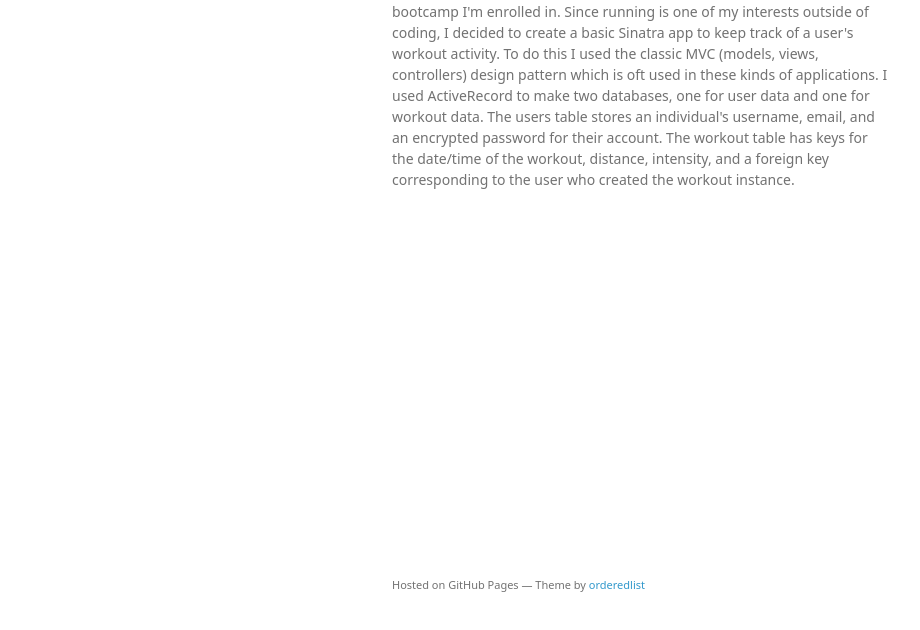
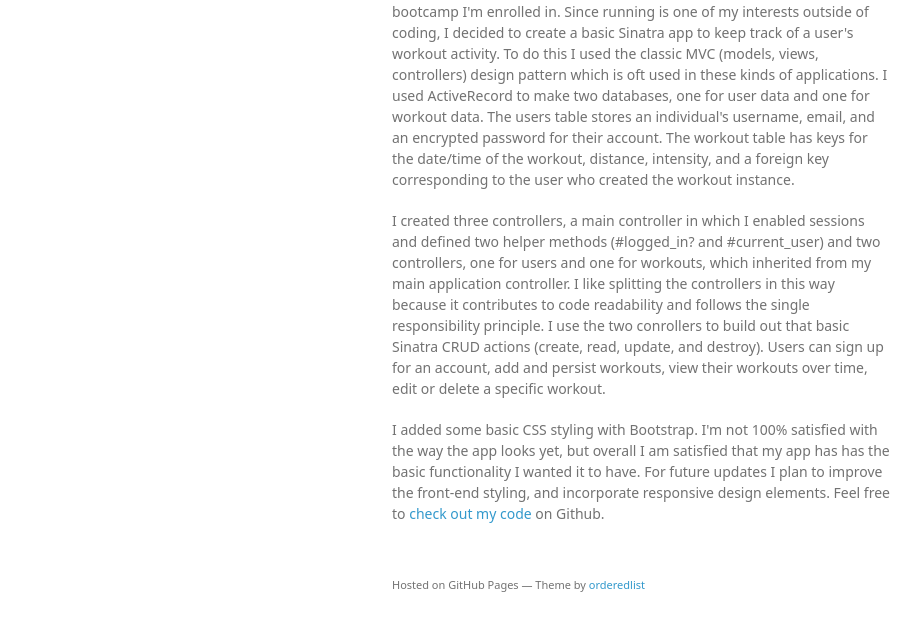
Before and after one commit to lizdenhup/lizdenhup.github.io, a plain HTML site: page index.html in a window 1280 px wide. Shown: the part 136-766 px from the top of the page, without its empty margins (178-1098 px from the left). Drawn offline with Linux system fonts and the light colour scheme; a web font is replaced by a local one.

Commit message:
blog update

```diff
--- a/index.html
+++ b/index.html
@@ -36,6 +36,19 @@ account. The workout table has keys for the date/time of the workout, distance,
 created the workout instance.
 </p>
 
+<p>
+  I created three controllers, a main controller in which I enabled sessions and defined two helper methods (#logged_in? and #current_user)
+  and two controllers, one for users and one for workouts, which inherited from my main application controller. I like splitting the
+  controllers in this way because it contributes to code readability and follows the single responsibility principle. I use the two
+  conrollers to build out that basic Sinatra CRUD actions (create, read, update, and destroy). Users can sign up for an account, add and
+  persist workouts, view their workouts over time, edit or delete a specific workout.
+</p>
+
+<p>
+  I added some basic CSS styling with Bootstrap. I'm not 100% satisfied with the way the app looks yet, but overall I am satisfied
+  that my app has has the basic functionality I wanted it to have. For future updates I plan to improve the front-end styling,
+  and incorporate responsive design elements. Feel free to <a href="https://github.com/lizdenhup/runninglog">check out my code</a> on Github.
+</p>
       <footer>
         <p><small>Hosted on GitHub Pages &mdash; Theme by <a href="https://github.com/orderedlist">orderedlist</a></small></p>
       </footer>
```
